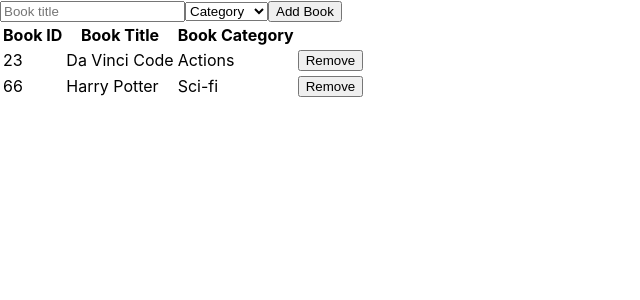
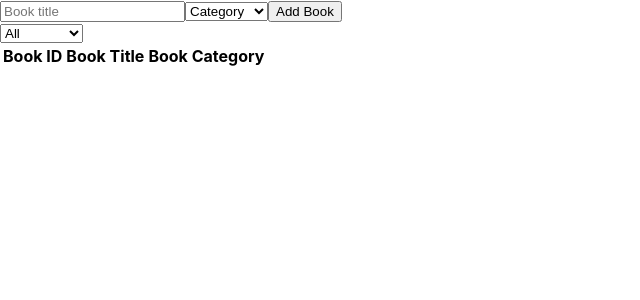
Before and after one commit to Miguelus373/Redux-Book-Store, a React (Create React App) app: page / in a window 1280 px wide. Shown: the top 300 px of the page, without its empty margins (0-640 px from the left). Built offline with nearby package versions, Linux system fonts and the light colour scheme.

Commit message:
Implement category filter

```diff
--- a/src/actions/index.js
+++ b/src/actions/index.js
@@ -8,4 +8,9 @@ const REMOVE_BOOK = id => ({
   payload: id,
 });
 
-export { CREATE_BOOK, REMOVE_BOOK };
+const CHANGE_FILTER = category => ({
+  type: 'CHANGE_FILTER',
+  payload: category,
+});
+
+export { CREATE_BOOK, REMOVE_BOOK, CHANGE_FILTER };
--- /dev/null
+++ b/src/components/CategoryFilter.js
@@ -0,0 +1,16 @@
+import React from 'react';
+import PropTypes from 'prop-types';
+
+const categories = ['All', 'Action', 'Biography', 'History', 'Horror', 'Kids', 'Learning', 'Sci-Fi'];
+
+const CategoryFilter = ({ handleFilterChange }) => (
+  <select onChange={handleFilterChange}>
+    {categories.map(category => (<option key={category}>{category}</option>))}
+  </select>
+);
+
+CategoryFilter.propTypes = {
+  handleFilterChange: PropTypes.func.isRequired,
+};
+
+export default CategoryFilter;
--- a/src/containers/BooksList.js
+++ b/src/containers/BooksList.js
@@ -2,12 +2,14 @@ import React from 'react';
 import PropTypes from 'prop-types';
 import { connect } from 'react-redux';
 import Book from '../components/Book';
-import { REMOVE_BOOK } from '../actions/index';
+import { REMOVE_BOOK, CHANGE_FILTER } from '../actions/index';
+import CategoryFilter from '../components/CategoryFilter';
 
 class BooksList extends React.Component {
   constructor(props) {
     super(props);
     this.handleRemoveBook = this.handleRemoveBook.bind(this);
+    this.handleFilterChange = this.handleFilterChange.bind(this);
   }
 
   handleRemoveBook = bookID => {
@@ -15,10 +17,23 @@ class BooksList extends React.Component {
     REMOVE_BOOK(bookID);
   }
 
+  handleFilterChange(filter) {
+    const { CHANGE_FILTER } = this.props;
+    CHANGE_FILTER(filter);
+  }
+
+  bookFilter(filter) {
+    const { books } = this.props;
+    return books.filter(({ category }) => category === filter);
+  }
+
   render() {
-    const { books } = this.props;
+    const { filter } = this.props;
+    const books = this.bookFilter(filter);
 
     return (
+      <>
+        <CategoryFilter handleFilterChange={this.handleFilterChange} />
         <table>
           <tr>
             <th>
@@ -39,6 +54,7 @@ class BooksList extends React.Component {
             />
           ))}
         </table>
+      </>
     );
   }
 }
@@ -46,12 +62,15 @@ class BooksList extends React.Component {
 BooksList.propTypes = {
   books: PropTypes.arrayOf(PropTypes.object).isRequired,
   REMOVE_BOOK: PropTypes.func.isRequired,
+  CHANGE_FILTER: PropTypes.func.isRequired,
+  filter: PropTypes.string.isRequired,
 };
 
-const mapStateToProps = state => ({ books: state.bookReducer });
+const mapStateToProps = state => ({ books: state.bookReducer, filter: state.CategoryFilter });
 
 const mapDispatchToProps = {
   REMOVE_BOOK,
+  CHANGE_FILTER,
 };
 
 export default connect(mapStateToProps, mapDispatchToProps)(BooksList);
--- a/src/index.js
+++ b/src/index.js
@@ -10,12 +10,12 @@ const defaultBook = [
   {
     bookID: Math.floor(Math.random() * 25),
     title: 'Da Vinci Code',
-    category: 'Actions',
+    category: 'Action',
   },
   {
     bookID: Math.floor(Math.random() * 125),
     title: 'Harry Potter',
-    category: 'Sci-fi',
+    category: 'Sci-Fi',
   },
 ];
 
--- /dev/null
+++ b/src/reducers/filter.js
@@ -0,0 +1,11 @@
+const filterReducer = (state = 'All', action) => {
+  switch (action.type) {
+    case 'CHANGE_FILTER':
+      return action.payload;
+
+    default:
+      return state;
+  }
+};
+
+export default filterReducer;
--- a/src/reducers/index.js
+++ b/src/reducers/index.js
@@ -1,6 +1,7 @@
 import { combineReducers } from 'redux';
 import bookReducer from './books';
+import filterReducer from './filter';
 
-const rootReducer = combineReducers({ bookReducer });
+const rootReducer = combineReducers({ bookReducer, filterReducer });
 
 export default rootReducer;
```
Lines whose indentation alone changed are shown as unchanged.
